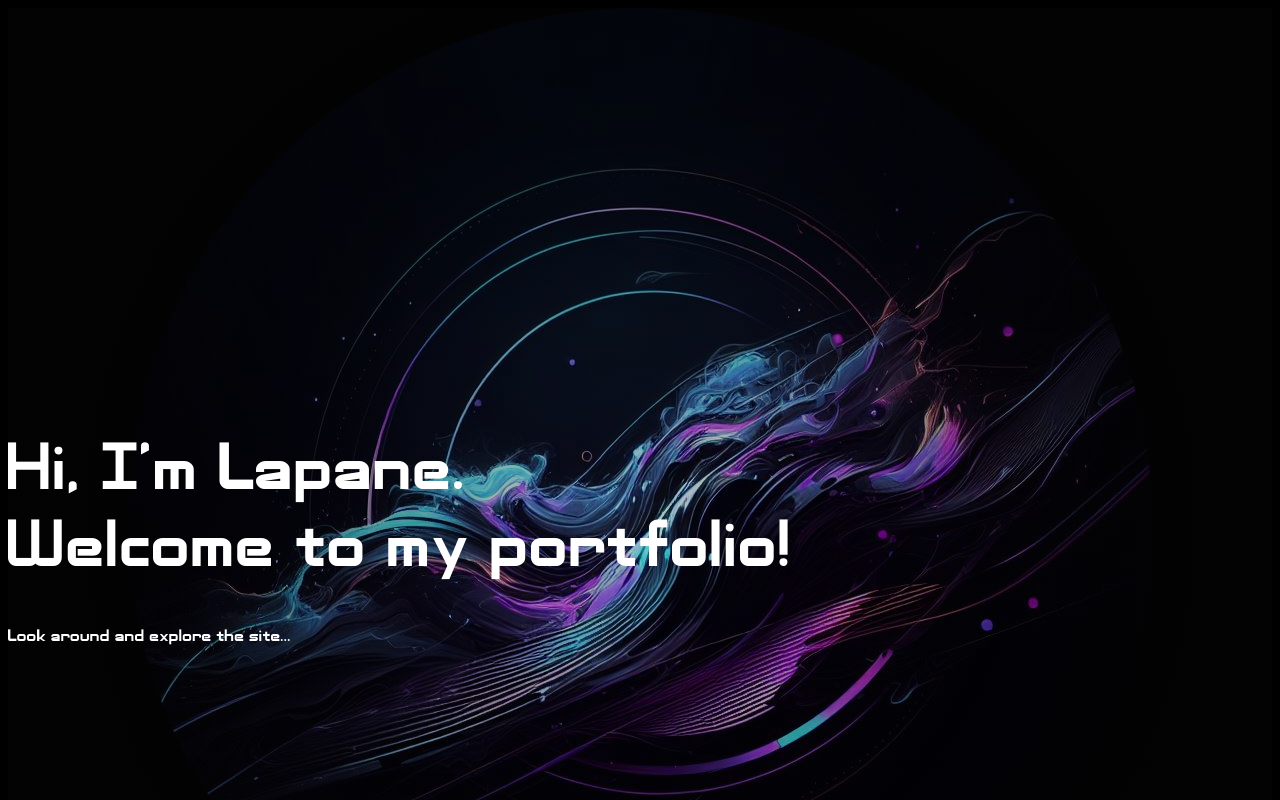
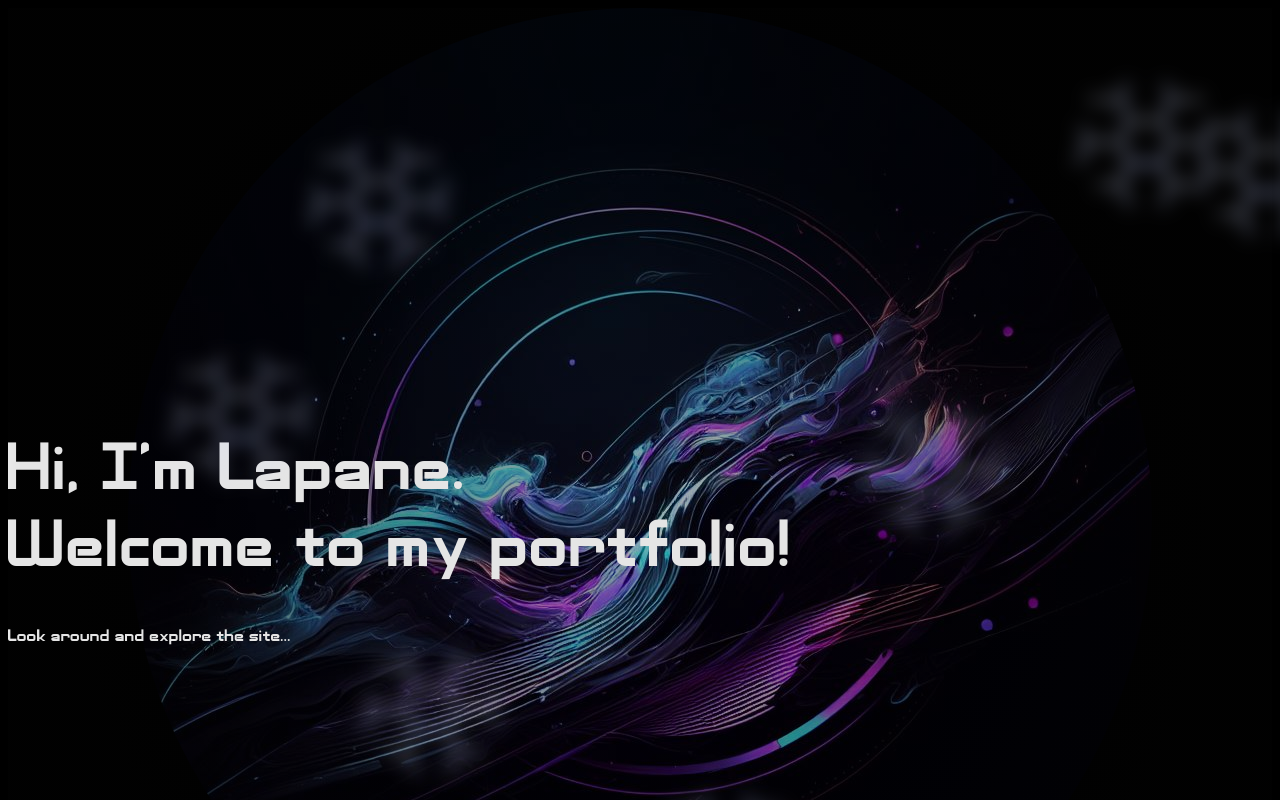
Before and after one commit to The-Oracle-AT/The-Oracle-AT.github.io, a Svelte app: page / in a window 1280 px wide. Shown: the top 800 px of the page. Built offline with nearby package versions, Linux system fonts and the light colour scheme; a web font is replaced by a local one.

Commit message:
The bachground is sticky now we just have to use it apprpriately

```diff
--- a/src/App.svelte
+++ b/src/App.svelte
@@ -1,7 +1,5 @@
 <script>
 
-    import HexagonGrid from './component/AnimationComponents/HexagonGrid.svelte';
-    import Hexagons from './component/AnimationComponents/Hexagons.svelte';
     import Body from './component/Body.svelte';
     import Footer from './component/Footer.svelte';
     import Header from './component/Header.svelte';
@@ -17,8 +15,6 @@
 			<p>Thanks for visiting my portfolio!</p>
 		</span>
 	</Footer>
-	<HexagonGrid />
-	<Hexagons />
 
 
 
--- a/src/component/AnimationComponents/HexagonGrid.svelte
+++ b/src/component/AnimationComponents/HexagonGrid.svelte
@@ -2,7 +2,7 @@
     import Hexagons from "./Hexagons.svelte";
 
     const generateRandomHexagons = () => {
-        const numHexagons = Math.round(Math.random() * 7);
+        const numHexagons = Math.round(Math.random() * 50);
         return [...Array(numHexagons)].map(() => ({
             x: window.innerWidth * Math.random(),
             y: window.innerHeight * Math.random(),
@@ -13,7 +13,7 @@
 
     setInterval(() => {
         hexagons = generateRandomHexagons();
-    }, 3000);
+    }, 6000);
 </script>
 
 <div class="wrapper">
--- a/src/component/Body.svelte
+++ b/src/component/Body.svelte
@@ -1,5 +1,6 @@
 <script>
     import { onMount } from 'svelte';
+    import HexagonGrid from './AnimationComponents/HexagonGrid.svelte';
     import StreamLine from './AnimationComponents/StreamLine.svelte';
     import First from './First.svelte';
     import Fourth from './Fourth.svelte';
@@ -30,35 +31,61 @@
 
 </script>
 <div class="main">
-
+    <div class="backGround">
+        <HexagonGrid/>
+    </div>
+    <div class="foreground">
         <section class="hidden">
             <First/>
+        </section>
 
-    </section>
         <section class="hidden">
             <Second/>
         </section>
+
         <section class="hidden">
             <div class="divider-text">
                 <div><StreamLine/></div>
                 <p>Feel free to reach out for collaboration, discussions, or just to say hello!</p>
             </div>
         </section>
+
         <section class="hidden">
             <Third/>
         </section>
+
         <section>
             <Fourth/>
         </section>
     </div>
 
+</div>
+
 <style>
        .main{
+        position: relative;
+        width:100%;
+        height: 100%;
+
+    }
+    .foreground{
         display: grid;
         grid-template-columns: 1fr;
         gap: 10vh;
         width:100%;
         height: 100%;
+        z-index: 20;
+        background-color: transparent;
+    }
+    .backGround{
+        position: fixed;
+        top: 0; /* Added these to ensure .backGround covers the entire viewport */
+        left: 0;
+        width:100%;
+        height: 100%;
+        z-index: 0;
+        background-color: rgba(0, 0, 0, 0.1);
+        filter: blur(10px);
     }
     .hidden {
         display: flex;
```
Lines whose indentation alone changed are shown as unchanged.
